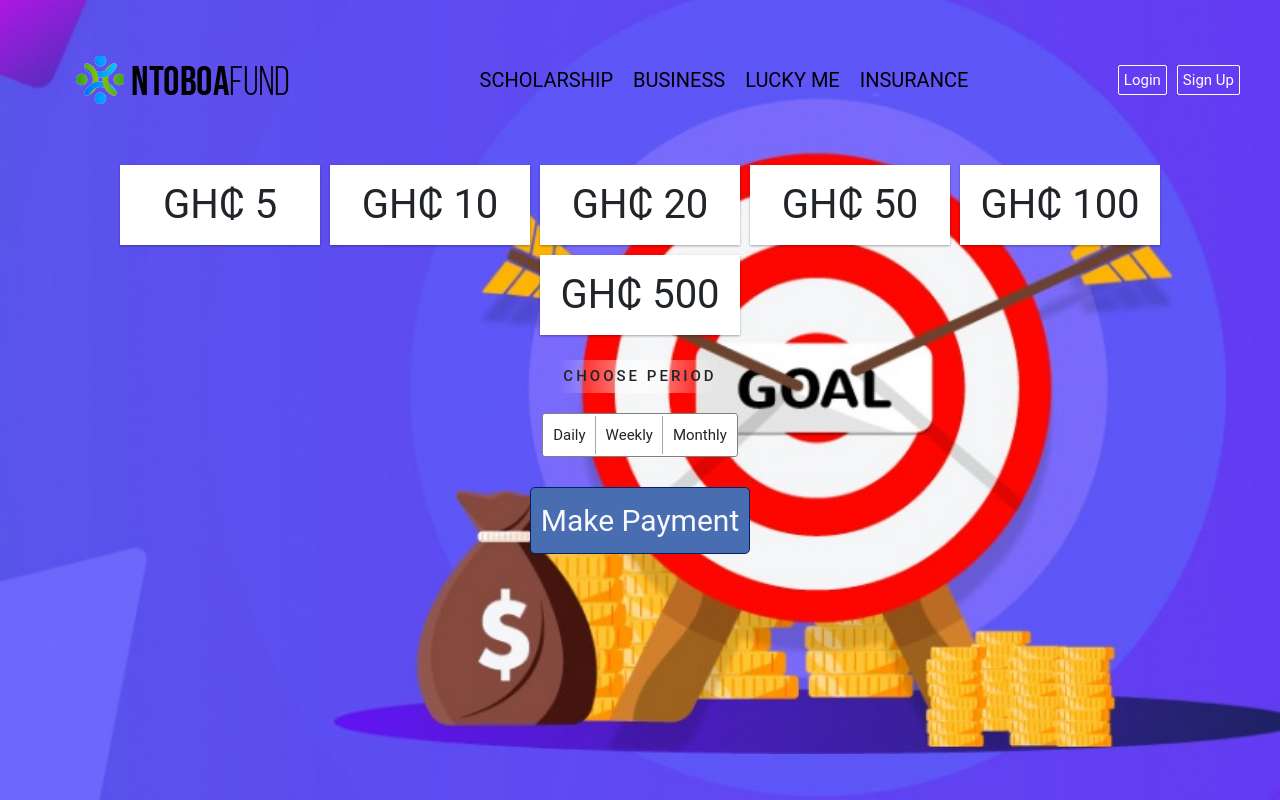
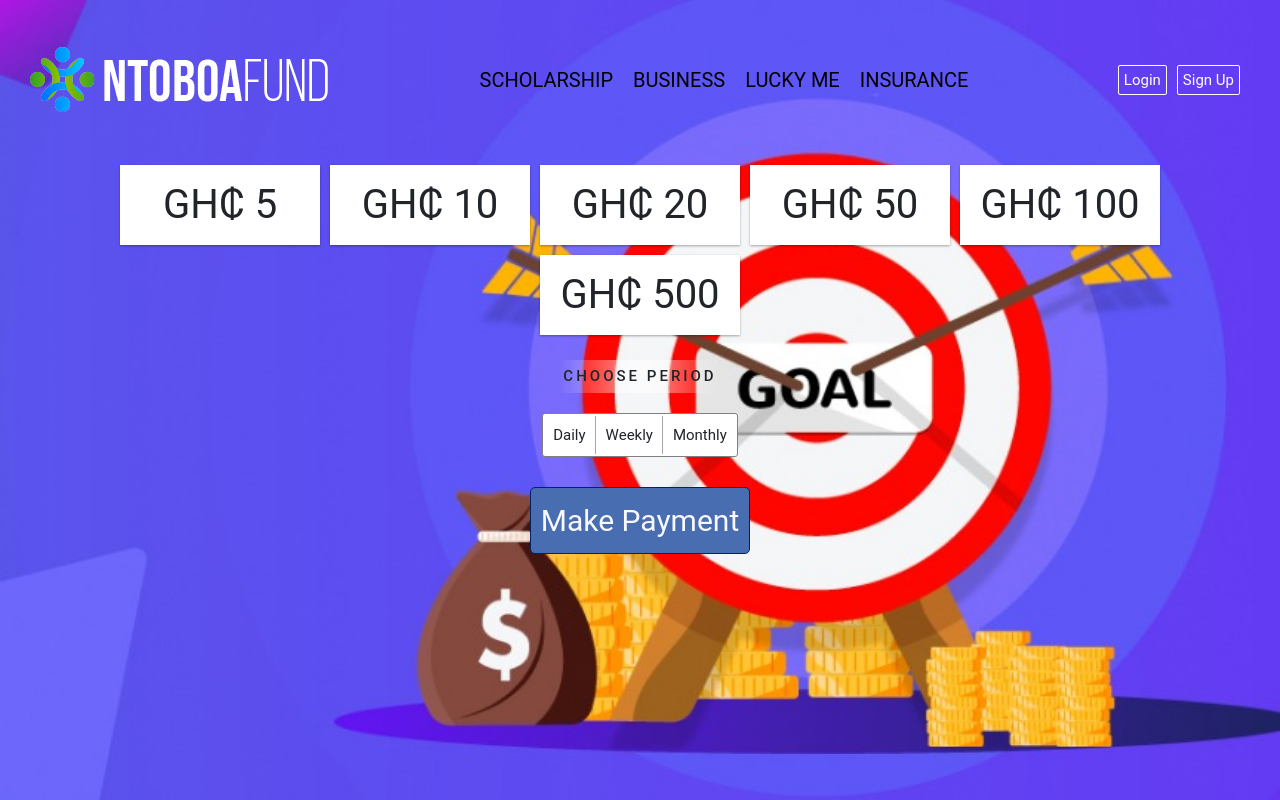
Before and after one commit to Adroit360/NtoboafundFrontEnd, an Angular app: page /luckyme in a window 1280 px wide. Built offline with nearby package versions, Linux system fonts and the light colour scheme.

Commit message:
changed logo

```diff
--- a/src/app/header/header.component.html
+++ b/src/app/header/header.component.html
@@ -1,6 +1,6 @@
 <div class="header-body">
     <a routerLink="" class="brand-logo">
-      <img src="../../assets/images/ntlog.png" alt="">
+      <img src="../../assets/images/logo.png" alt="">
     </a>
     <div class="nav-links">
       <ul>
--- a/src/app/luckyme/luckyme.component.html
+++ b/src/app/luckyme/luckyme.component.html
@@ -1,4 +1,4 @@
-<app-busy [ngClass]="{'visible':loading,'invisible':!loading}" #loader></app-busy>
+<app-busy [ngClass]="{'visible':loading,'invisible':!loading}"></app-busy>
 
 <div class="luckyme-bg"></div>
 <div class="luckyme-body">
```
